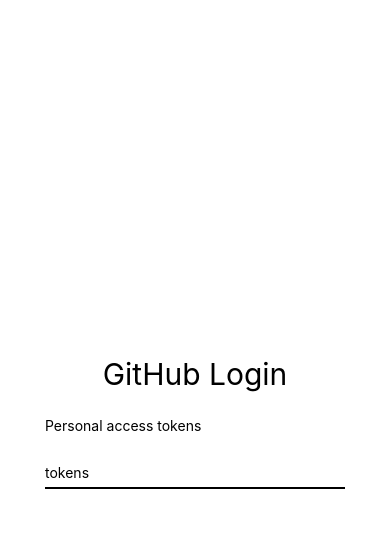
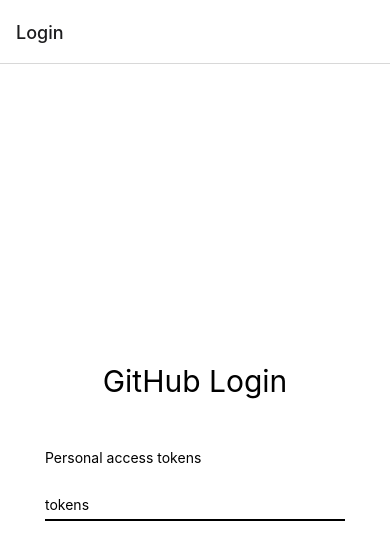
Before and after one commit to yosmont/reactNativeEpi, a React Native app in the folder Gitech/: screen / in a window 390 px wide. Shown: the top 560 px of the page. Built offline with nearby package versions, Linux system fonts and the light colour scheme.

Commit message:
First route (Login) & added styled-components

```diff
--- a/Gitech/App.js
+++ b/Gitech/App.js
@@ -1,62 +1,18 @@
-import { StatusBar } from 'expo-status-bar';
-import React, { Component } from 'react';
-import { StyleSheet, SafeAreaView, Text, TextInput, View } from 'react-native';
+import React from 'react';
+import {NavigationContainer} from "@react-navigation/native";
+import Routes from "./src/routes";
 
 // import Cat from './src/components/Cat/Cat'
-// import CustomeTextInput from './src/components/CustomeTextInput/CustomeTextInput'
+// import CustomTextInput from './src/components/CustomTextInput/CustomTextInput'
 
 // const { Octokit } = require("@octokit/rest");
 
-class CustomeTextInput extends Component {
-  render () {
-    const CustomeTextStyle = StyleSheet.create({
-      header: {
 
-      },
-      TextInput: {
-        borderBottomColor: 'black',
-        borderBottomWidth: 2,
-        width: 300,
-        height: 30
-      }
-    });
-
-    return (
-      <SafeAreaView style={{padding: 10}, {marginTop: 25}}>
-        <Text style={{marginBottom: 25}}>{this.props.text}</Text>
-        <TextInput style={CustomeTextStyle.TextInput} placeholder="tokens"></TextInput>
-      </SafeAreaView>
-    );
-  }
-}
 
 export default function App() {
   return (
-    <View style={styles.container}>
-
-      <Text style={styles.large_Text} >GitHub Login</Text>
-
-      <CustomeTextInput text='Personal access tokens'/>
-
-      <StatusBar style="auto" />
-    </View>
+    <NavigationContainer>
+      <Routes />
+    </NavigationContainer>
   );
 }
-
-const styles = StyleSheet.create({
-  container: {
-    flex: 1,
-    backgroundColor: '#fff',
-    alignItems: 'center',
-    justifyContent: 'center',
-  },
-
-  margin_y_25px: {
-    marginTop: 25,
-    marginBottom: 25
-  },
-
-  large_Text: {
-    fontSize: 30
-  }
-});
--- /dev/null
+++ b/Gitech/src/components/CustomTextInput/index.js
@@ -0,0 +1,15 @@
+import React, { Component } from 'react';
+import {SafeAreaView, TextInput, Text} from "./styles";
+
+class CustomTextInput extends Component {
+  render () {
+    return (
+      <SafeAreaView>
+        <Text>{this.props.text}</Text>
+        <TextInput placeholder="tokens" />
+      </SafeAreaView>
+    );
+  }
+}
+
+export default CustomTextInput;
--- /dev/null
+++ b/Gitech/src/components/CustomTextInput/styles.js
@@ -0,0 +1,17 @@
+import styled from 'styled-components/native';
+
+export const TextInput = styled.TextInput`
+  border-bottom-color: black;
+  border-bottom-width: 2px;
+  width: 300px;
+  height: 30px;
+`;
+
+export const SafeAreaView = styled.SafeAreaView`
+  padding: 25px;
+  margin-top: 25px;
+`
+
+export const Text = styled.Text`
+  margin-bottom: 25px;
+`
--- /dev/null
+++ b/Gitech/src/routes.js
@@ -0,0 +1,17 @@
+import React from 'react';
+import { createStackNavigator } from '@react-navigation/stack';
+import Login from './views/login';
+
+const MainStack = createStackNavigator();
+
+const Routes = () => {
+  const { Navigator, Screen } = MainStack;
+
+  return (
+    <Navigator>
+      <Screen component={Login} name="Login" />
+    </Navigator>
+  );
+};
+
+export default Routes;
--- /dev/null
+++ b/Gitech/src/views/login/index.js
@@ -0,0 +1,17 @@
+import React from 'react';
+import {StatusBar} from "expo-status-bar";
+import {LargeText, Wrapper} from "./styles";
+import CustomTextInput from "./../../components/CustomTextInput";
+
+const Login = () => (
+  <Wrapper>
+
+    <LargeText>GitHub Login</LargeText>
+
+    <CustomTextInput text='Personal access tokens'/>
+
+    <StatusBar style="auto" />
+  </Wrapper>
+);
+
+export default Login;
--- /dev/null
+++ b/Gitech/src/views/login/styles.js
@@ -0,0 +1,12 @@
+import styled from 'styled-components/native';
+
+export const Wrapper = styled.View`
+  flex: 1;
+  background-color: #fff;
+  align-items: center;
+  justify-content: center;
+`;
+
+export const LargeText = styled.Text`
+  font-size: 30px;
+`
```
Also changed, not shown: Gitech/package.json (+5 -2 lines), Gitech/src/components/CustomeTextInput/CustomeTextInput.js (deleted, +0 -15 lines), Gitech/.babelrc.js (added).
